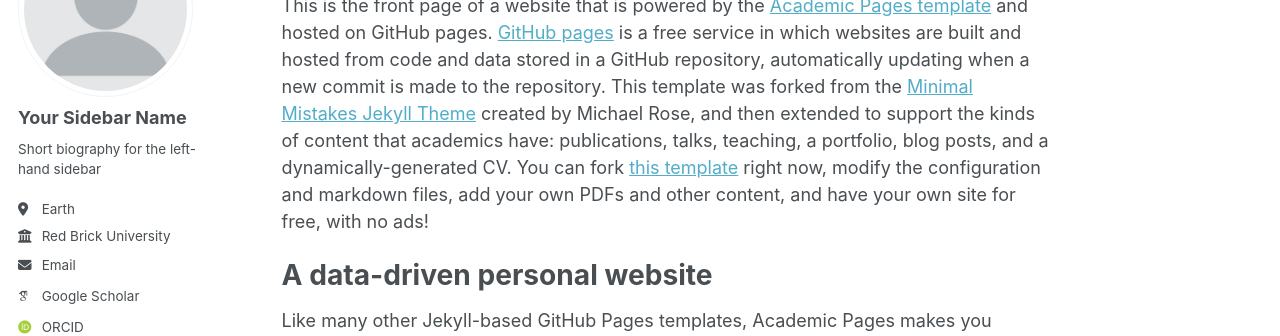
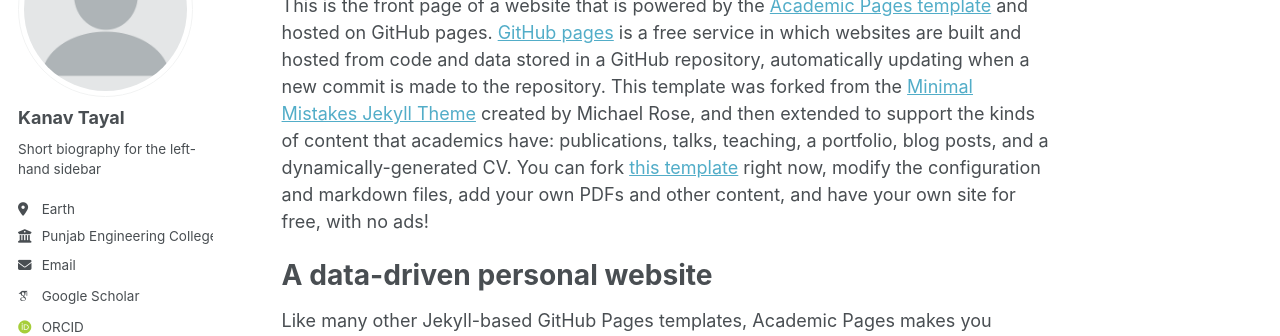
Before and after one commit to KanavTayal/kanavtayal.github.io, a Jekyll site: the page built from _pages/about.md, in a window 1280 px wide. Shown: the part 184-520 px from the top of the page. Built offline with Jekyll 4.4.1, drawn with Linux system fonts in a browser that asks for light colours; some web fonts are replaced.

Commit message:
Update _config.yml

```diff
--- a/_config.yml
+++ b/_config.yml
@@ -22,11 +22,11 @@ repository               : "academicpages/academicpages.github.io"
 author:
   # Biographic information
   avatar           : "profile.png"
-  name             : "Your Sidebar Name"
+  name             : "Kanav Tayal"
   pronouns         : # example: "she/her"
   bio              : "Short biography for the left-hand sidebar"
   location         : "Earth"
-  employer         : "Red Brick University"
+  employer         : "Punjab Engineering College"
   uri              : # URL
   email            : "none@example.org"
 
```
